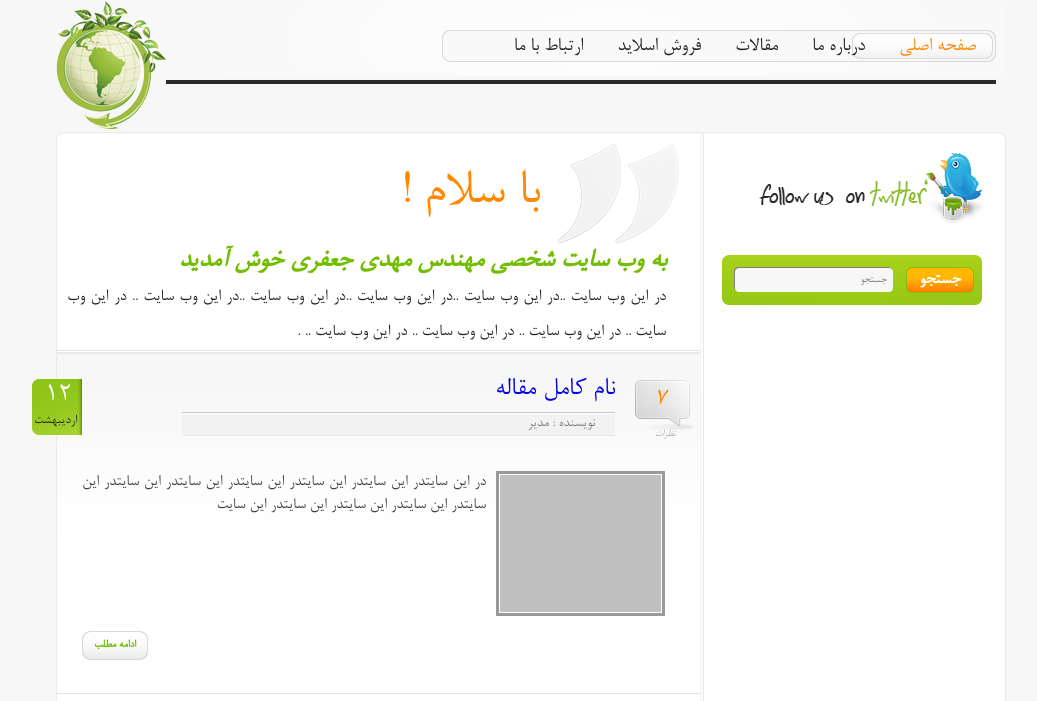
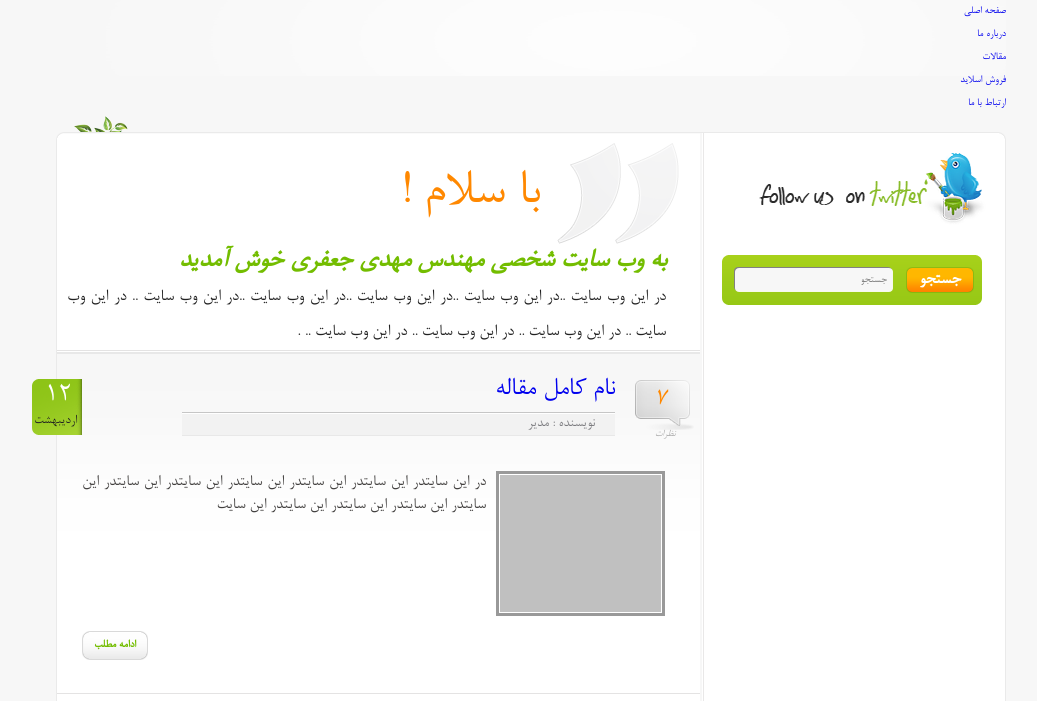
Before and after one commit to primedev/Agriculture, a PHP site: page /about.php in a window 1280 px wide. Shown: the top 701 px of the page, without its empty margins (109-1146 px from the left). Run offline with PHP 8.4, Linux system fonts and the light colour scheme; style sheets or scripts are compiled from the project's sources.

Commit message:
change main menu

```diff
--- a/mainmenu.php
+++ b/mainmenu.php
@@ -1,4 +1,4 @@
-<nav class="main-menu w21 right">
+<!-- <nav class="main-menu w21 right"> -->
 	<ul class="lavaLamp">
 		<li><a href="./index.php">صفحه اصلی</a></li>
 		<li><a href="./about.php">درباره ما</a></li>
@@ -9,4 +9,4 @@
 	<script type="text/javascript">
 		$(function() { $(".lavaLamp").lavaLamp({ fx: "backout", speed: 700}) });
 	</script>
-</nav>
+<!-- </nav> -->
```
